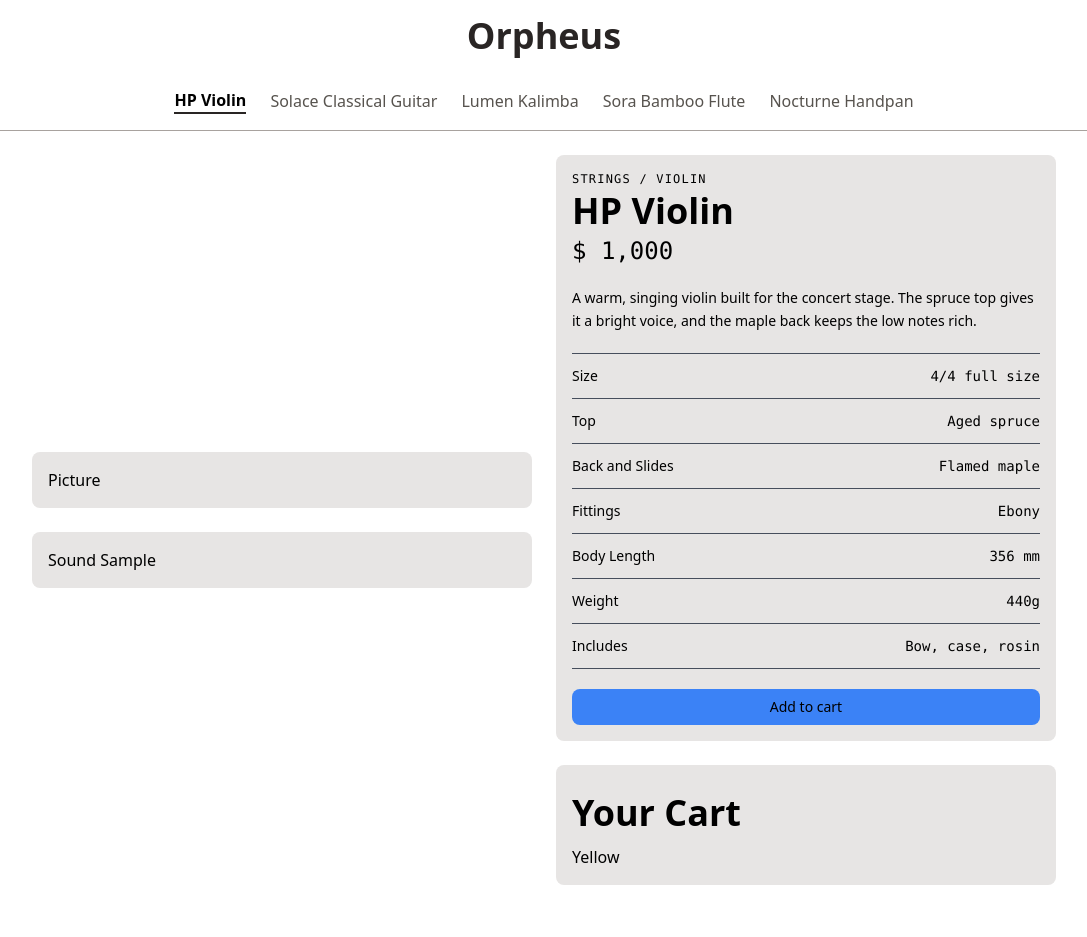
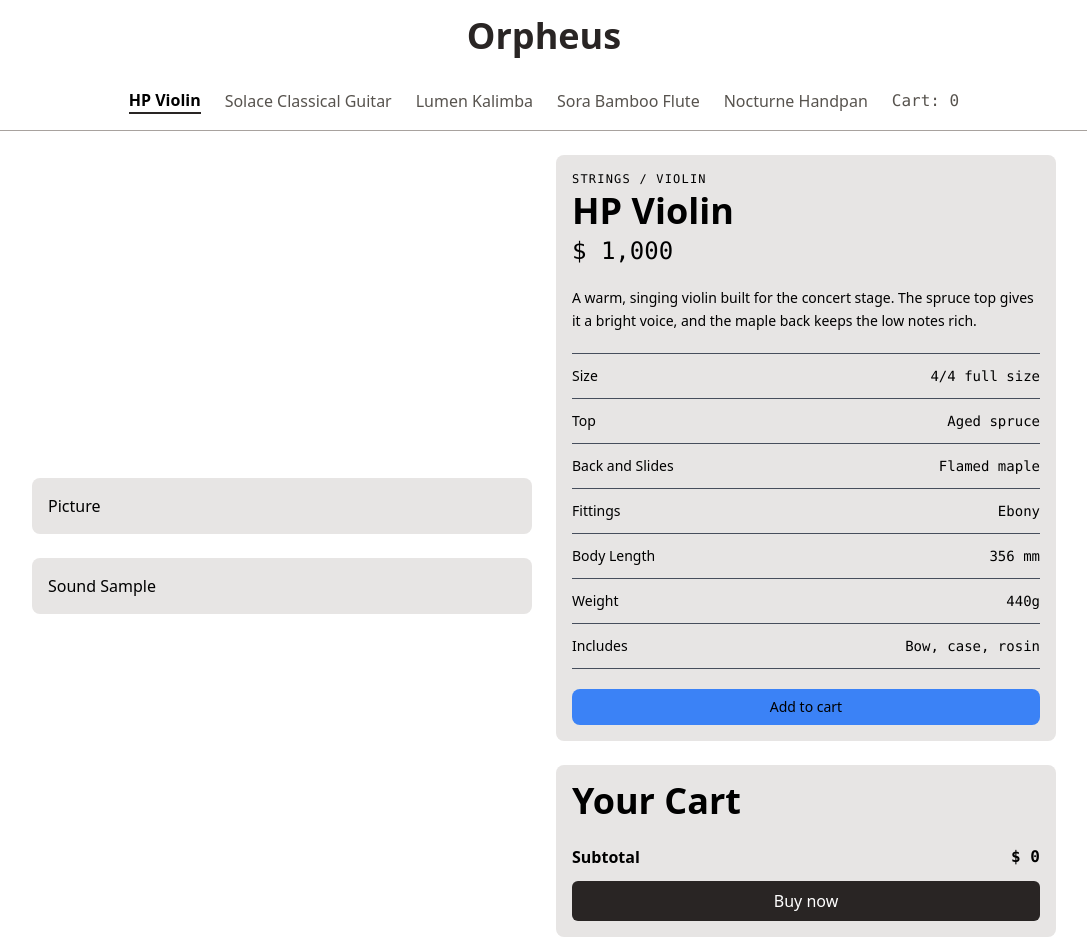
Before and after one commit to JPatrickST/Orpheus, a React (Vite) app: page /shop in a window 1280 px wide. Shown: the whole page, without its empty margins (96-1183 px from the left). Before the commit the page ends 885 px from the top, so only its background shows below. Built offline with nearby package versions, Linux system fonts and the light colour scheme.

Commit message:
feat: implement cart item removal and update cart functionality across components

```diff
--- a/src/App.jsx
+++ b/src/App.jsx
@@ -31,6 +31,12 @@ export default function App() {
       ])}
   }
 
+  const handleRemove = (id) => {
+    setCart(
+      cart.filter(
+        (item) => (item.id !== id)
+      ))}
+
   const [selectedProduct, setSelectedProduct] = useState(products[0].id)
 
   const currentProduct = products.find(
@@ -58,8 +64,9 @@ export default function App() {
             />
             <Body
               currentProduct={currentProduct}
-              handleAddToCart={handleAddToCart}
               cart={cart}
+              onRemove={handleRemove}
+              onAddToCart={handleAddToCart}
             />
           </>
         }
--- a/src/Components/Body.jsx
+++ b/src/Components/Body.jsx
@@ -1,8 +1,15 @@
+import { useState } from 'react'
 import Specs from './Specs'
 import Cart from './Cart'
 import PaymentDetails from "./PaymentDetails";
 
-export default function Body({ currentProduct, handleAddToCart, cart}) {
+export default function Body({ currentProduct, onAddToCart, cart, onRemove}) {
+    const [buying, setBuying] = useState(false)
+
+    const handleRemove = (id) => {
+        onRemove(id)
+        if (cart.length === 1) {
+            setBuying(false)}}
 
     return (
         <main>
@@ -25,14 +32,20 @@ export default function Body({ currentProduct, handleAddToCart, cart}) {
                     <div className="w-full bg-stone-200 rounded-lg p-4">
                         <Specs
                             currentProduct={currentProduct}
-                            handleAddToCart={handleAddToCart}
-                        />
+                            onAddToCart={onAddToCart}/>
                     </div>
                     <div className="w-full bg-stone-200 rounded-lg p-4">
-                        {/*<PaymentDetails />*/}
+
                         <Cart
                             cart={cart}
-                        />
+                            handleRemove={handleRemove}
+                            onBuyNow={() => setBuying(true)}/>
+
+                        {buying && (
+                            <div className="w-full bg-stone-200 rounded-lg p-4">
+                                <PaymentDetails />
+                            </div>
+                        )}
                     </div>
 
 
--- a/src/Components/Cart.jsx
+++ b/src/Components/Cart.jsx
@@ -1,17 +1,38 @@
 import { formatMoney } from '../utils/totals'
 import CartList from './CartList'
 
-export default function Cart(cart) {
+export default function Cart({cart, handleRemove, onAddToCart}) {
+    const subtotal = cart.reduce(
+        (sum, item) => sum + item.price * item.quantity, 0
+    )
 
+    if (cart.lenght === 0) {
+        return <p>Your cart is empty.</p>
+    }
 
     return(
         <div>
-            <h1 className='text-4xl font-bold py-3'>
+            <h1 className='text-4xl font-bold pb-3'>
                 Your Cart
             </h1>
 
-            <CartList
-                cart={cart} />
+            <CartList cart={cart} handleRemove={handleRemove}/>
+
+            <p className="flex justify-between py-3 font-bold">
+                <span>
+                    Subtotal
+                </span>
+                <span className="font-mono">
+                    {formatMoney(subtotal)}
+                </span>
+            </p>
+
+            <button
+                onClick={onAddToCart}
+                className='w-full bg-stone-800 text-white py-2 rounded-md hover:bg-stone-700'>
+                Buy now
+            </button>
+
         </div>
     )
 }
--- a/src/Components/CartList.jsx
+++ b/src/Components/CartList.jsx
@@ -1,26 +1,24 @@
 import { formatMoney } from "../utils/totals";
 
-export default function CartList(cart) {
+export default function CartList({cart, onRemove}) {
 
 
     return(
-        <div
-            className="boarder-t border-slate-800/80"
-        >
-            {/*cart.map( (item) => (
+        <div className="boarder-t border-slate-800/80" >
+            {cart.map( (item) => (
                 <div
-                    className=""
-                >
-                    <div>
-
-                    </div>
-                </div>))
-
-                Test
-
-                Test 2
-            */}
-            <h1>Yellow</h1>
+                    key={item.id}
+                    className="flex justify-between items-center py-2 border-b border-slate-800/60">
+                    <span> {item.name} x {item.quantity} </span>
+                    <span className="font-mono">
+                        {formatMoney(subtotal)}
+                    </span>
+                    <button
+                        onClick={onRemove(item.id)}
+                        className="text-sm underline">
+                        Remove
+                    </button>
+                </div>))}
         </div>
     )
 }
--- a/src/Components/Header.jsx
+++ b/src/Components/Header.jsx
@@ -1,12 +1,16 @@
 import { useNavigate } from "react-router-dom"
 
-export default function Header({products, selectedProduct, setSelectedProduct}) {
+export default function Header({products, cart, selectedProduct, setSelectedProduct}) {
 
     const navigate = useNavigate()
 
     const goHome = () => {
         navigate('/')
     }
+
+    const cartCount = cart.reduce((sum, item) => {
+        return sum + item.quantity
+    }, 0)
 
     return (
         <header className="border-b border-stone-400 text-center">
@@ -30,6 +34,9 @@ export default function Header({products, selectedProduct, setSelectedProduct})
                         {product.name}
                     </button>
                 ))}
+                <span className="text-stone-600 font-mono">
+                    Cart: {cartCount}
+                </span>
             </nav>
         </header>
     )
--- a/src/Components/Specs.jsx
+++ b/src/Components/Specs.jsx
@@ -1,6 +1,6 @@
 import { formatMoney } from '../utils/totals'
 
-export default function Specs({ currentProduct, handleAddToCart }) {
+export default function Specs({ currentProduct, onAddToCart }) {
 
     return (
         <article>
@@ -34,7 +34,7 @@ export default function Specs({ currentProduct, handleAddToCart }) {
 
                 <button
                     type="button"
-                    onClick={ () => handleAddToCart(currentProduct)}
+                    onClick={ () => onAddToCart(currentProduct)}
                     className="mt-5 py-2 bg-blue-500 rounded-lg w-full
                                font-medium hover:bg-blue-400"
                 >
```
